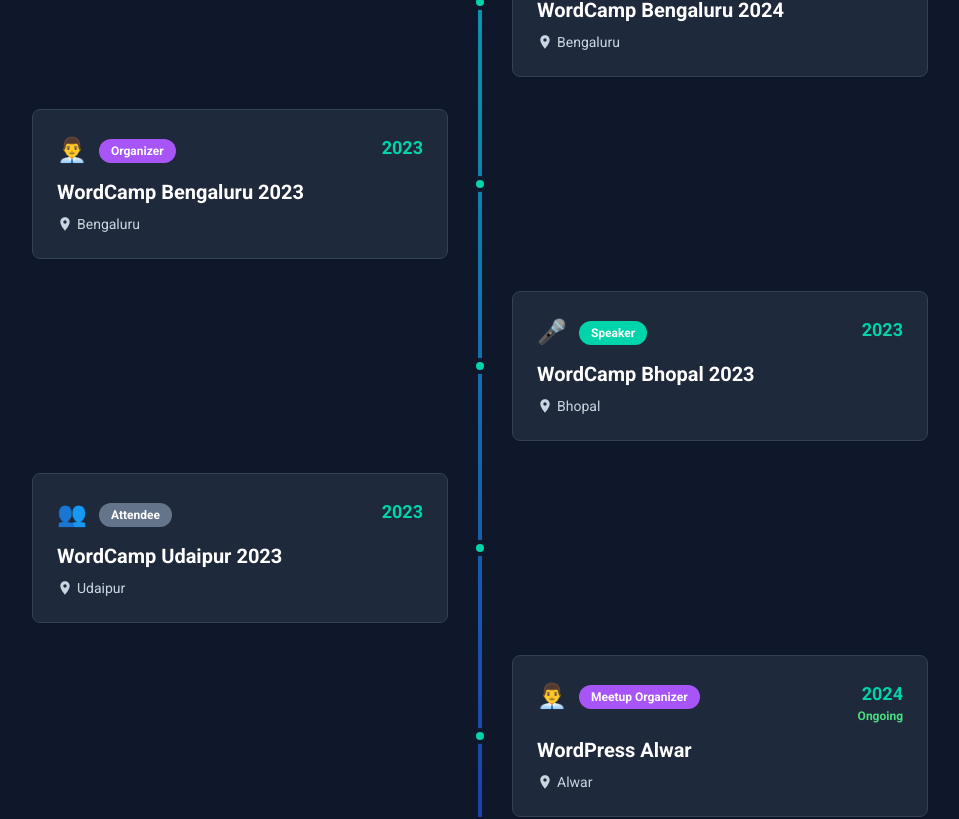
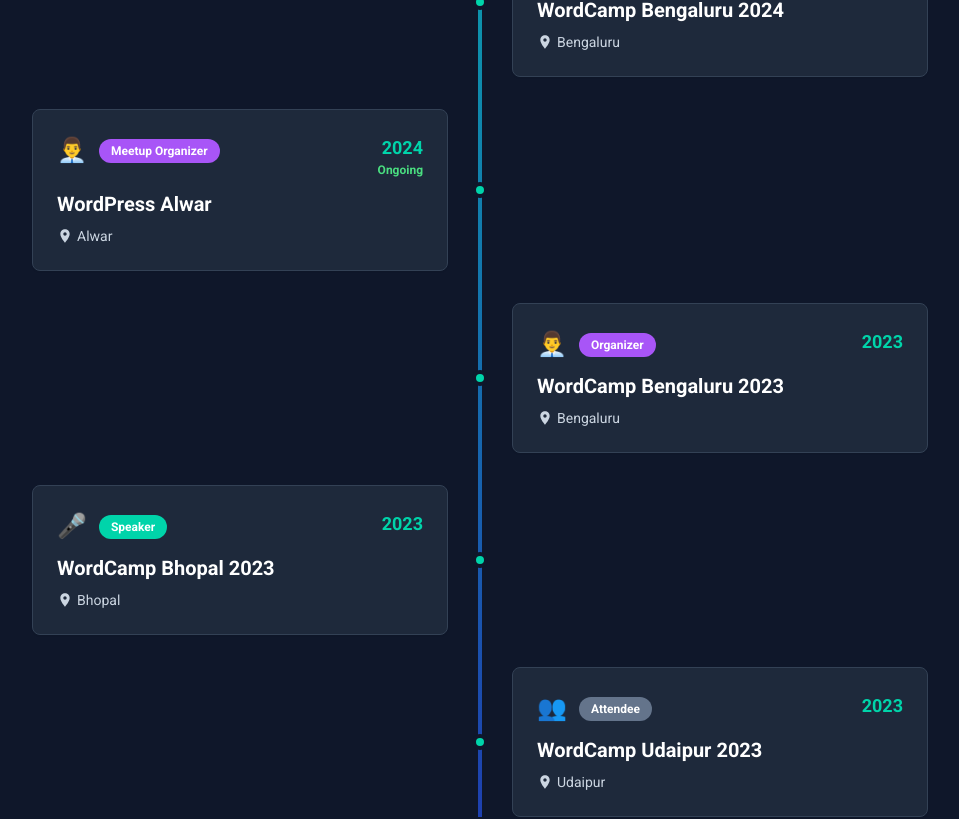
Before and after one commit to sunilkumarthz/wp-simplified-hub, a React (Vite) app: page / in a window 1280 px wide. Shown: the part 4300-5119 px from the top of the page, without its empty margins (160-1119 px from the left). Built offline with nearby package versions, Linux system fonts and the light colour scheme.

Commit message:
Sort community involvement by year
Sort the community involvement events in descending order of year.

```diff
--- a/src/components/CommunityInvolvement.tsx
+++ b/src/components/CommunityInvolvement.tsx
@@ -36,6 +36,14 @@ const CommunityInvolvement = () => {
       status: "completed"
     },
     {
+      year: "2024",
+      role: "Meetup Organizer",
+      event: "WordPress Alwar",
+      location: "Alwar",
+      type: "organizer",
+      status: "ongoing"
+    },
+    {
       year: "2023",
       role: "Organizer",
       event: "WordCamp Bengaluru 2023",
@@ -58,14 +66,6 @@ const CommunityInvolvement = () => {
       location: "Udaipur",
       type: "attendee",
       status: "completed"
-    },
-    {
-      year: "2024",
-      role: "Meetup Organizer",
-      event: "WordPress Alwar",
-      location: "Alwar",
-      type: "organizer",
-      status: "ongoing"
     }
   ];
 
```
